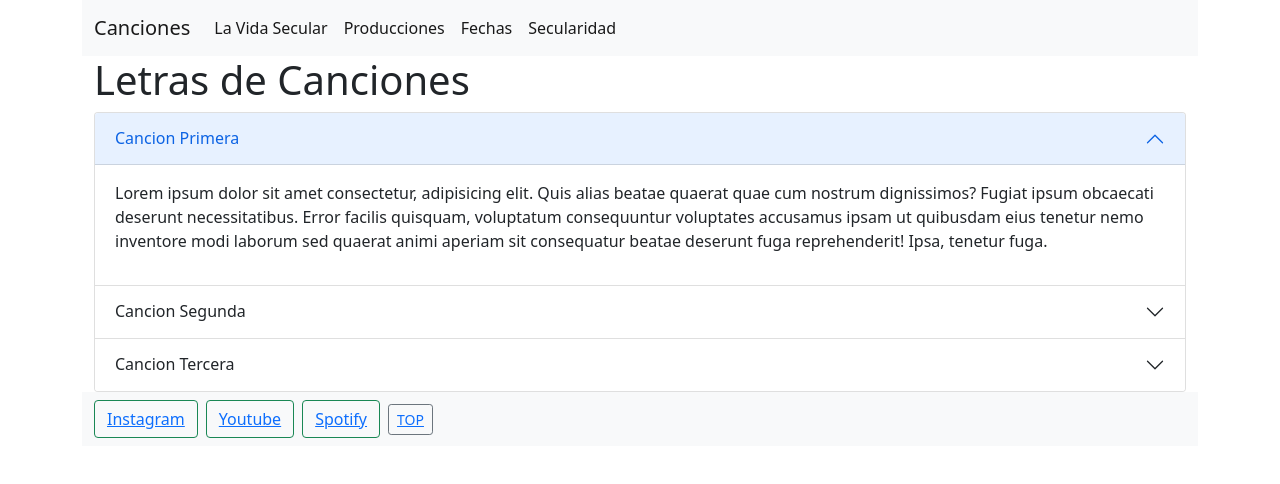
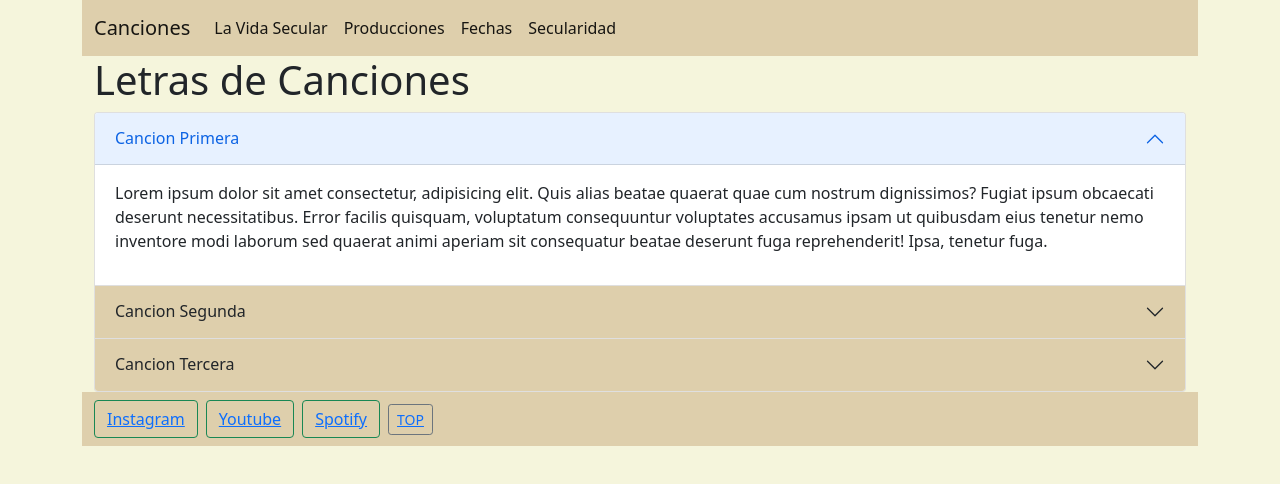
Before and after one commit to BautistaSomoza/LaVidaSecular_Somoza, a plain HTML site: page pages/canciones.html in a window 1280 px wide. Drawn offline with nearby package versions, Linux system fonts and the light colour scheme; files that its build step writes are made by us from their sources.

Commit message:
refinando bootstrap 02

```diff
--- a/estilos_bootstrap.css
+++ b/estilos_bootstrap.css
@@ -1,4 +1,6 @@
-
+body{
+    background-color: beige;
+}
 .ImagenContenido_cajas{
     max-width: 50%;
     max-width: 50%;
@@ -14,7 +16,9 @@ main div div div{
     margin-top: 2%;
     margin-bottom: 2%;
 }
-
+.fondo-navbar{
+    background-color: #decfac;
+}
 @media(max-width: 480px){
     .cuerpoSuperior{
         display: none;
--- a/pages/canciones.html
+++ b/pages/canciones.html
@@ -9,12 +9,12 @@
     <link href="https://cdn.jsdelivr.net/npm/bootstrap@5.1.3/dist/css/bootstrap.min.css" rel="stylesheet"
     integrity="sha384-1BmE4kWBq78iYhFldvKuhfTAU6auU8tT94WrHftjDbrCEXSU1oBoqyl2QvZ6jIW3" crossorigin="anonymous">
     <!-- css personal -->
-    <link rel="stylesheet" href="estilos_bootstrap.css">
+    <link rel="stylesheet" href="../estilos_bootstrap.css">
 </head>
 <body>
     <div class="container">
         <header id="topeDeSitio">
-            <nav class="navbar navbar-expand-lg navbar-light bg-light">
+            <nav class="navbar navbar-expand-lg navbar-light fondo-navbar">
                 <div class="container-fluid">
                   <a class="navbar-brand" aria-current="page" href="#">Canciones</a>
                   <button class="navbar-toggler" type="button" data-bs-toggle="collapse" data-bs-target="#navbarNav" aria-controls="navbarNav" aria-expanded="false" aria-label="Toggle navigation">
@@ -48,7 +48,7 @@
               <div class="accordion" id="accordionExample">
                 <div class="accordion-item">
                   <h2 class="accordion-header" id="headingOne">
-                    <button class="accordion-button" type="button" data-bs-toggle="collapse" data-bs-target="#collapseOne" aria-expanded="true" aria-controls="collapseOne">
+                    <button class="accordion-button fondo-navbar" type="button" data-bs-toggle="collapse" data-bs-target="#collapseOne" aria-expanded="true" aria-controls="collapseOne">
                       Cancion Primera
                     </button>
                   </h2>
@@ -61,7 +61,7 @@
                 </div>
                 <div class="accordion-item">
                   <h2 class="accordion-header" id="headingTwo">
-                    <button class="accordion-button collapsed" type="button" data-bs-toggle="collapse" data-bs-target="#collapseTwo" aria-expanded="false" aria-controls="collapseTwo">
+                    <button class="accordion-button collapsed fondo-navbar" type="button" data-bs-toggle="collapse" data-bs-target="#collapseTwo" aria-expanded="false" aria-controls="collapseTwo">
                       Cancion Segunda
                     </button>
                   </h2>
@@ -74,7 +74,7 @@
                 </div>
                 <div class="accordion-item">
                   <h2 class="accordion-header" id="headingThree">
-                    <button class="accordion-button collapsed" type="button" data-bs-toggle="collapse" data-bs-target="#collapseThree" aria-expanded="false" aria-controls="collapseThree">
+                    <button class="accordion-button collapsed fondo-navbar" type="button" data-bs-toggle="collapse" data-bs-target="#collapseThree" aria-expanded="false" aria-controls="collapseThree">
                       Cancion Tercera
                     </button>
                   </h2>
@@ -93,7 +93,7 @@
 
         <footer>
             <div>
-                <nav class="navbar navbar-light bg-light">
+                <nav class="navbar navbar-light fondo-navbar">
                     <form class="container-fluid justify-content-start">
                         <button class="btn btn-outline-success me-2" type="button" href=><a href="https://www.instagram.com/lavidasecular/">Instagram</a></button>
                         <button class="btn btn-outline-success me-2" type="button"><a href="https://www.youtube.com/channel/UCco1UYPpKrRcb2YmDHQdX-Q/featured">Youtube</a></button>
```
Also changed, not shown: index.html (+2 -2 lines), pages/fechas.html (+1 -1 lines), pages/producciones.html (+1 -1 lines), pages/secularidad.html (+1 -1 lines).
